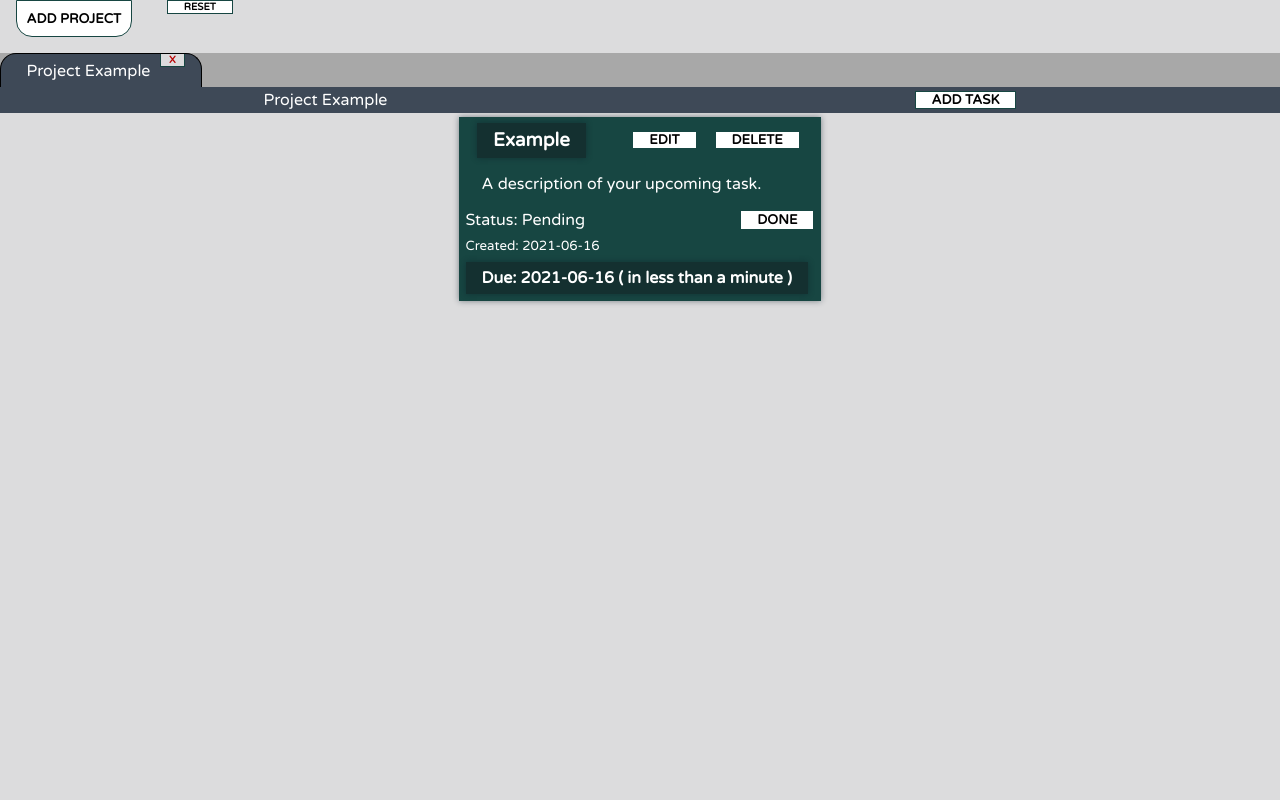
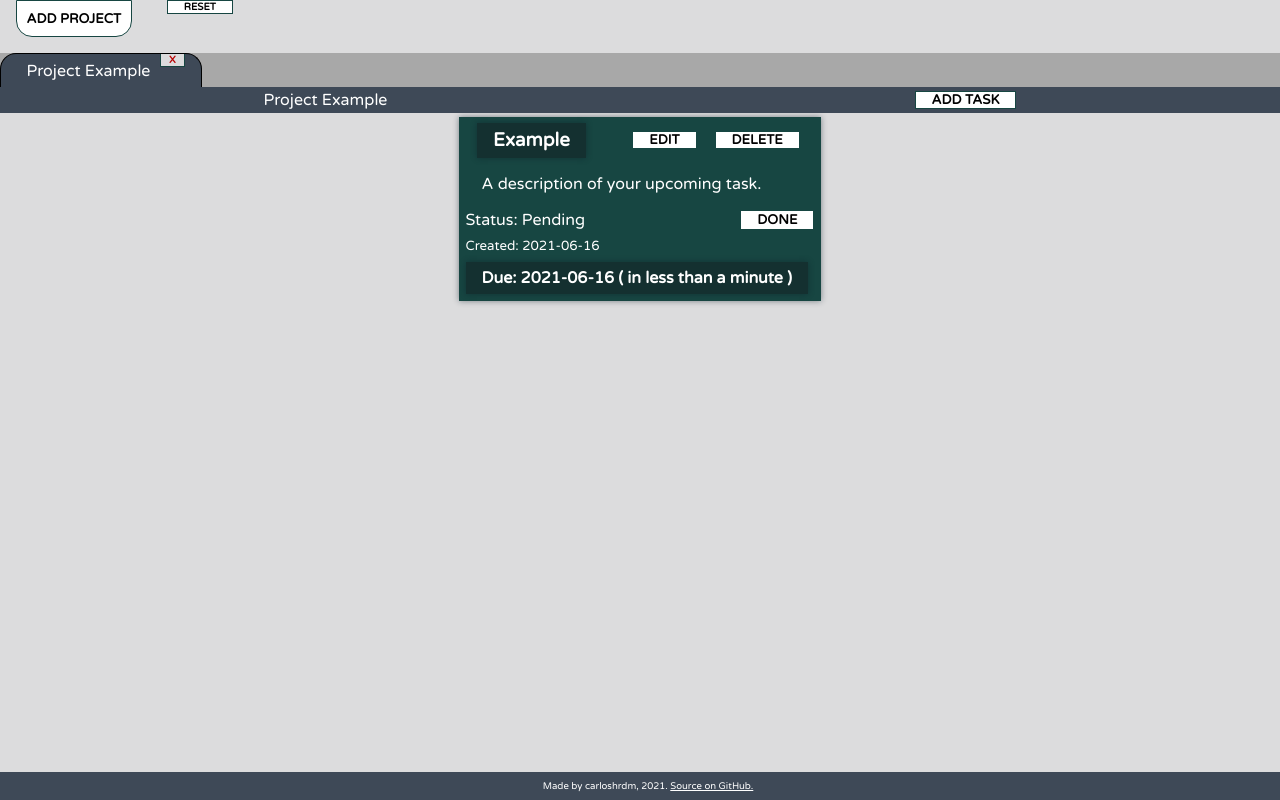
Before and after one commit to carloshrm/organize-self, a website built with webpack: page dist/index.html in a window 1280 px wide. Built offline with nearby package versions, Linux system fonts and the light colour scheme.

Commit message:
footer and CSS

```diff
--- a/dist/index.html
+++ b/dist/index.html
@@ -55,6 +55,10 @@
       <button id="confirm_changes">OK</button>
       <button id="cancel_changes">Cancel</button>
     </div>
+    <footer>
+      <span>Made by carloshrdm, 2021.</span>
+      <a href="https://github.com/carloshrm/todo_organizer">Source on GitHub.</a>
+    </footer>
 
     <script src="./main.js"></script>
   </body>
--- a/dist/style.css
+++ b/dist/style.css
@@ -171,7 +171,19 @@ a {
   background-color: var(--color_4);
   box-shadow: 0px 0px 6px rgba(11, 27, 37, 0.473);
 }
-
+footer {
+  position: fixed;
+  font-size: 0.6rem;
+  grid-template-columns: 2;
+  text-align: center;
+  padding: 0.5rem;
+  width: 100%;
+  bottom: 0;
+  background-color: var(--color_3);
+}
+footer a {
+  color: white;
+}
 #reset_button {
   position: fixed;
   margin: 0 2rem;
```
Also changed, not shown: dist/main.js.
